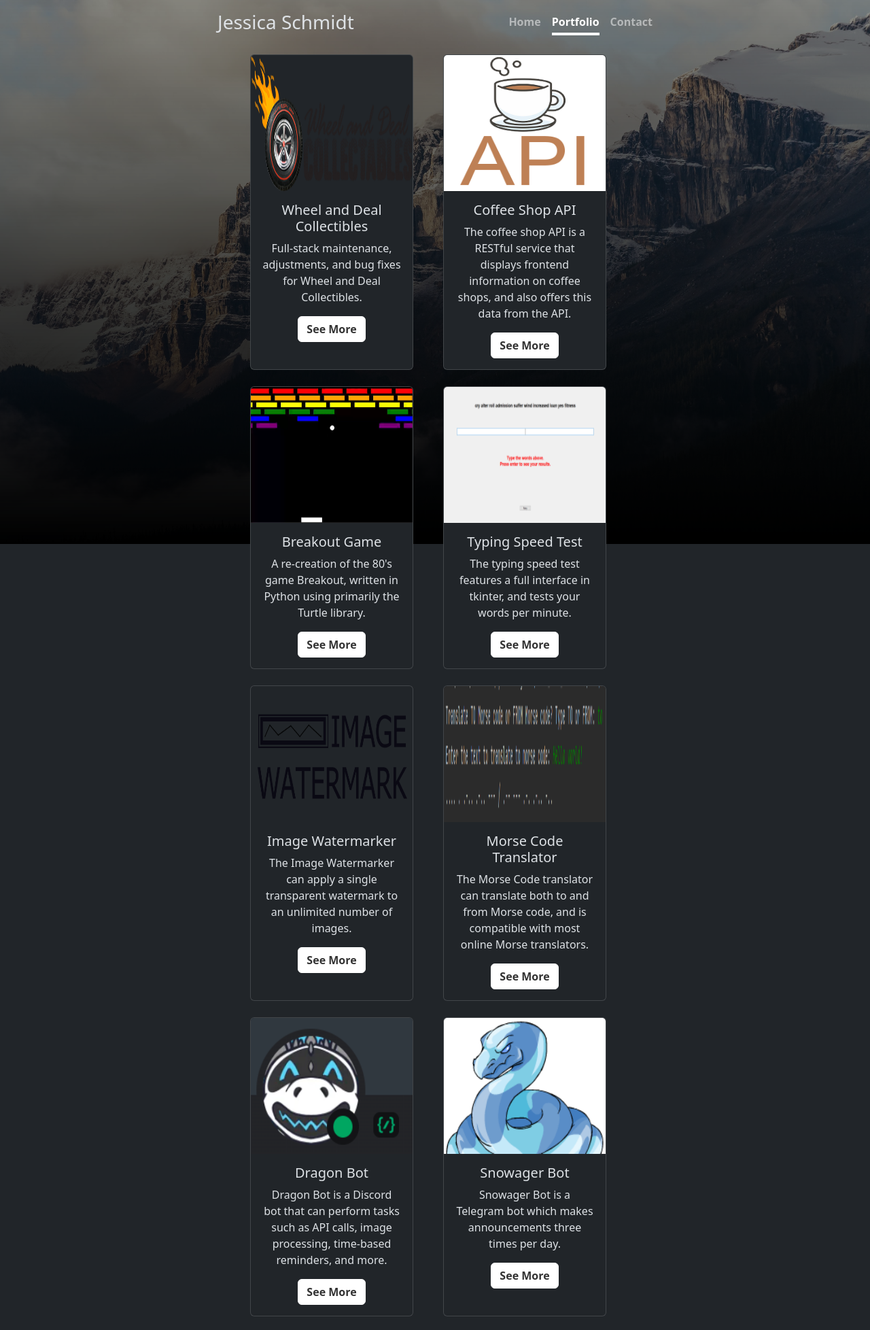
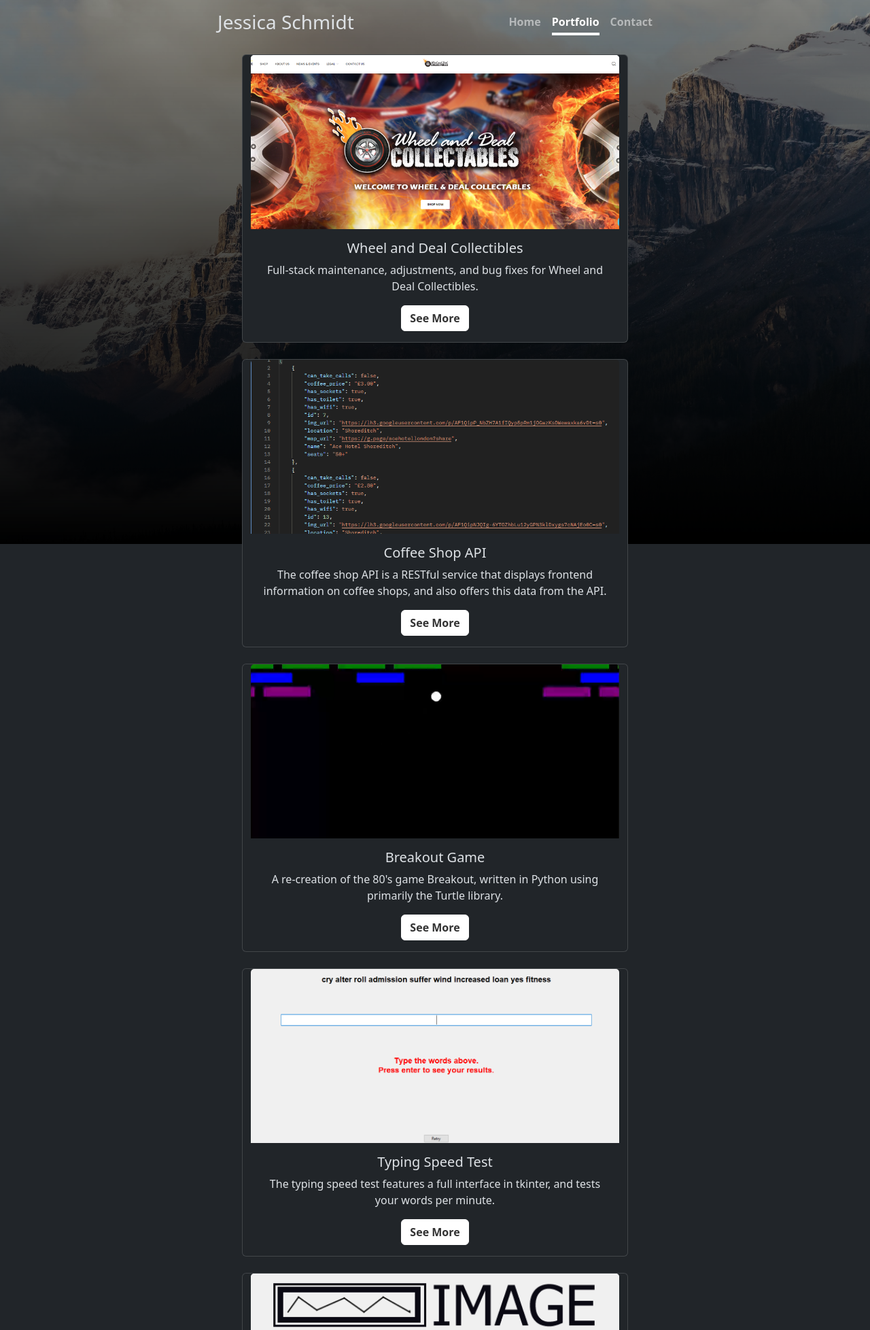
Before and after one commit to thejessimica/portfolio, a Flask app: page /portfolio in a window 1280 px wide. Shown: the top 1956 px of the page at 68% size. Run offline with Flask 3, Linux system fonts and the light colour scheme; some libraries are stand-ins or nearby versions.

Commit message:
Reformat Portfolio page

```diff
--- a/static/css/cover.css
+++ b/static/css/cover.css
@@ -93,3 +93,9 @@ body::after {
   from, to { border-color: transparent }
   50% { border-color: white; }
 }
+/* Formats the images on the cards */
+.card-img-top {
+    width: 100%;
+    height: 20vw;
+    object-fit: cover;
+}
--- a/templates/portfolio.html
+++ b/templates/portfolio.html
@@ -14,112 +14,94 @@
   <main class="px-5 mb-auto">
 <div class="row g-4 mt-1">
 <!--    break-->
-  <div class="col-sm-6">
-      <div class="card h-100" style="width: 15rem;">
-          <img class="card-img-top" src="../static/assets/img/wheelanddealogo.png" alt="Wheel And Deal Logo" width=auto height=200px>
+      <div class="card">
+          <img class="card-img-top bg-light" src="../static/assets/img/wheelanddeal.png" alt="Wheel And Deal Logo">
           <div class="card-body">
               <h5 class="card-title">Wheel and Deal Collectibles</h5>
               <p class="card-text">Full-stack maintenance, adjustments, and bug fixes for Wheel and Deal Collectibles.</p>
               <a href="{{ url_for('wheelanddeal') }}" class="btn btn-light fw-bold border-white bg-white">See More</a>
-          </div>
       </div>
   </div>
 <!--    break-->
 <!--    break-->
-  <div class="col-sm-6">
-      <div class="card h-100" style="width: 15rem;">
-          <img class="card-img-top" src="../static/assets/img/coffee_api_logo.png" alt="Coffee API Icon" width=auto height=200px>
+      <div class="card">
+          <img class="card-img-top" src="../static/assets/img/coffeepostman.png" alt="Coffee API Icon">
           <div class="card-body">
               <h5 class="card-title">Coffee Shop API</h5>
               <p class="card-text">The coffee shop API is a RESTful service that displays frontend information on coffee shops, and also offers this data from the API.</p>
               <a href="{{ url_for('coffeeapi') }}" class="btn btn-light fw-bold border-white bg-white">See More</a>
-          </div>
       </div>
   </div>
 <!--    break-->
 <!--    break-->
-  <div class="col-sm-6">
-      <div class="card h-100" style="width: 15rem;">
-          <img class="card-img-top" src="../static/assets/img/breakout.png" alt="Breakout Icon" width=auto height=200px>
+      <div class="card">
+          <img class="card-img-top" src="../static/assets/img/breakout.png" alt="Breakout Icon">
           <div class="card-body">
               <h5 class="card-title">Breakout Game</h5>
               <p class="card-text">A re-creation of the 80's game Breakout, written in Python using primarily the Turtle library.</p>
               <a href="{{ url_for('breakout') }}" class="btn btn-light fw-bold border-white bg-white">See More</a>
           </div>
       </div>
-  </div>
 <!--    break-->
 <!--    break-->
-  <div class="col-sm-6">
-      <div class="card h-100" style="width: 15rem;">
-          <img class="card-img-top" src="../static/assets/img/typingspeedthumb.png" alt="Typing Speed Test Icon" width=auto height=200px>
+      <div class="card">
+          <img class="card-img-top" src="../static/assets/img/TypingSpeed.png" alt="Typing Speed Test Icon">
           <div class="card-body">
               <h5 class="card-title">Typing Speed Test</h5>
               <p class="card-text">The typing speed test features a full interface in tkinter, and tests your words per minute.</p>
               <a href="{{ url_for('typingtest') }}" class="btn btn-light fw-bold border-white bg-white">See More</a>
           </div>
       </div>
-  </div>
 <!--    break-->
 <!--    break-->
-  <div class="col-sm-6">
-      <div class="card h-100" style="width: 15rem;">
-          <img class="card-img-top" src="../static/assets/img/watermark_logo.png" alt="An Image Watermarker Icon" width=auto height=200px>
+      <div class="card">
+          <img class="card-img-top bg-light" src="../static/assets/img/image_watermark_program.png" alt="An Image Watermarker Icon">
           <div class="card-body">
               <h5 class="card-title">Image Watermarker</h5>
               <p class="card-text">The Image Watermarker can apply a single transparent watermark to an unlimited number of images.</p>
               <a href="{{ url_for('watermarker') }}" class="btn btn-light fw-bold border-white bg-white">See More</a>
           </div>
       </div>
-  </div>
 <!--    break-->
 <!--    break-->
-<div class="col-sm-6">
-<div class="card h-100" style="width: 15rem;">
-  <img class="card-img-top" src="../static/assets/img/morse_code.png" alt="A thumbnail of the morse code demo" height=200px>
+<div class="card">
+  <img class="card-img-top" src="../static/assets/img/morse_code.png" alt="A thumbnail of the morse code demo">
   <div class="card-body">
       <h5 class="card-title">Morse Code Translator</h5>
       <p class="card-text">The Morse Code translator can translate both to and from Morse code, and is compatible with most online Morse translators.</p>
       <a href="{{ url_for('morsetranslator') }}" class="btn btn-light fw-bold border-white bg-white">See More</a>
   </div>
 </div>
-</div>
 <!--    break-->
 <!--    break-->
-  <div class="col-sm-6">
-      <div class="card h-100" style="width: 15rem;">
-          <img class="card-img-top" src="../static/assets/img/Dragonbot_thumb.png" alt="A Discord Bot Icon" width=auto height=200px>
+      <div class="card">
+          <img class="card-img-top" src="../static/assets/img/Dragonbot_thumb.png" alt="A Discord Bot Icon">
           <div class="card-body">
               <h5 class="card-title">Dragon Bot</h5>
               <p class="card-text">Dragon Bot is a Discord bot that can perform tasks such as API calls, image processing, time-based reminders, and more.</p>
               <a href="{{ url_for('dragonbot') }}" class="btn btn-light fw-bold border-white bg-white">See More</a>
           </div>
       </div>
-  </div>
 <!--    break-->
 <!--    break-->
-  <div class="col-sm-6">
-      <div class="card h-100" style="width: 15rem;">
-          <img class="card-img-top" src="../static/assets/img/Snowager_thumb.png" alt="A drawing of the Snowager" height=200px>
+      <div class="card">
+          <img class="card-img-top" src="../static/assets/img/Snowager_thumb.png" alt="A drawing of the Snowager">
           <div class="card-body">
               <h5 class="card-title">Snowager Bot</h5>
               <p class="card-text">Snowager Bot is a Telegram bot which makes announcements three times per day.</p>
               <a href="{{ url_for('snowagerbot') }}" class="btn btn-light fw-bold border-white bg-white">See More</a>
           </div>
       </div>
-  </div>
 <!--    break-->
 <!--    break-->
-<div class="col-sm-6">
-  <div class="card h-100" style="width: 15rem;">
-      <img class="card-img-top" src="../static/assets/img/Blog_main.png" alt="An image of a blog" height=200px>
+  <div class="card">
+      <img class="card-img-top" src="../static/assets/img/Blog_main.png" alt="An image of a blog">
       <div class="card-body">
           <h5 class="card-title">Travel Blog</h5>
           <p class="card-text">The travel blog is fully operational and allows registration of users, user comments, admin controls, post editing, and more.</p>
           <a href="{{ url_for('travelblog') }}" class="btn btn-light fw-bold border-white bg-white">See More</a>
       </div>
   </div>
-</div>
 <!--    break-->
 </div>
   </main>
```
